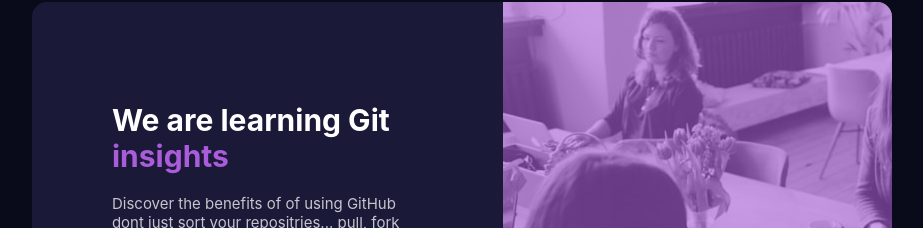
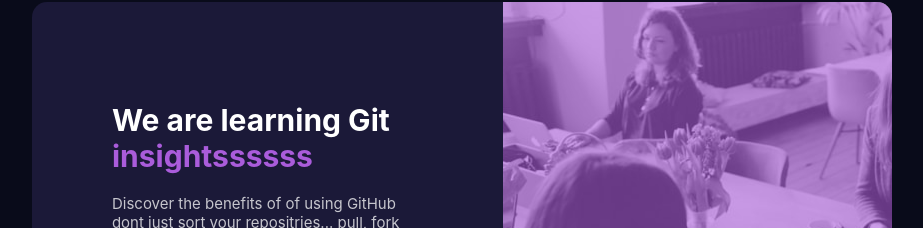
Before and after one commit to CraigDoesCode/git-workshop-test-, a plain HTML site: page index.html in a window 1280 px wide. Shown: the part 152-380 px from the top of the page, without its empty margins (178-1101 px from the left). Drawn offline with Linux system fonts and the light colour scheme.

Commit message:
2nd commit

```diff
--- a/index.html
+++ b/index.html
@@ -15,7 +15,7 @@
           <img class="mobile" src="resources/images/image-header-mobile.jpg" alt="" />
         </div>
         <div class="info">
-          <h1>We are learning Git <span>insights</span> </h1>
+          <h1>We are learning Git <span>insightssssss</span> </h1>
 
           <p class='main-text'>Discover the benefits of of using GitHub dont just sort your repositries... pull, fork and merge them.</p>
 
```
